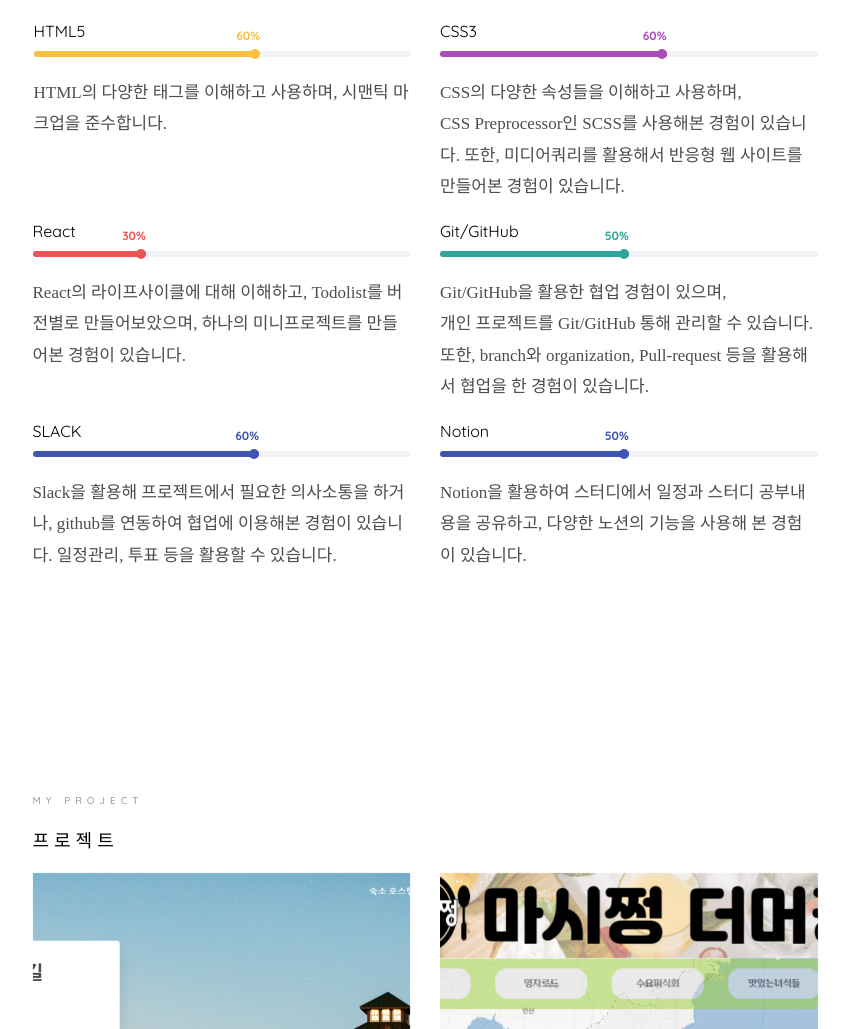
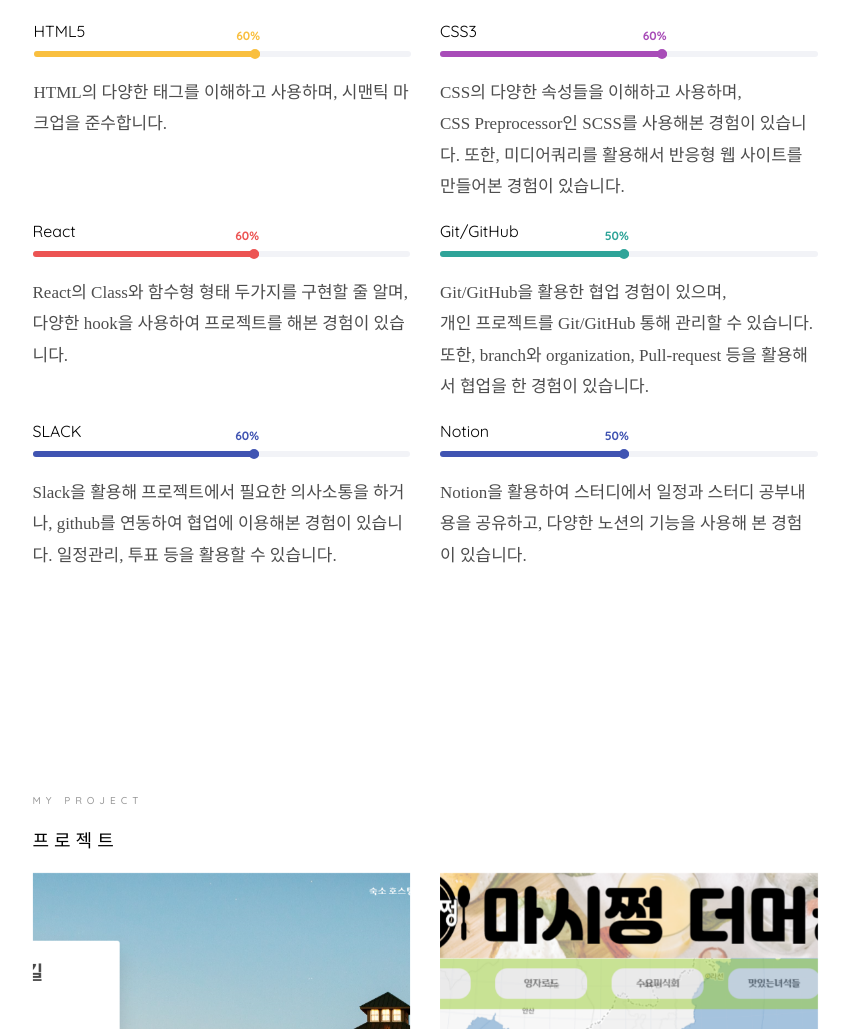
Before and after one commit to sunnykim91/sunnykim91.github.io, a plain HTML site: page index.html in a window 1280 px wide. Shown: the part 2205-3234 px from the top of the page, without its empty margins (365-1214 px from the left). Drawn offline with nearby package versions, Linux system fonts and the light colour scheme; files whose address does not match are found by name; a web font is replaced by a local one.

Commit message:
update react description

```diff
--- a/index.html
+++ b/index.html
@@ -234,12 +234,12 @@
 								<h3>React</h3>
 								<div class="progress">
 									<div class="progress-bar color-2" role="progressbar" aria-valuenow="60" aria-valuemin="0" aria-valuemax="100"
-										style="width:30%">
-										<span>30%</span>
+										style="width:60%">
+										<span>60%</span>
 									</div>
 								</div>
 							</div>
-							<span class="kopublight">React의 라이프사이클에 대해 이해하고, Todolist를 버전별로 만들어보았으며, 하나의 미니프로젝트를 만들어본 경험이 있습니다. </span>
+							<span class="kopublight">React의 Class와 함수형 형태 두가지를 구현할 줄 알며, 다양한 hook을 사용하여 프로젝트를 해본 경험이 있습니다.</span>
 						</div>
 						<div class="col-md-6 animate-box" data-animate-effect="fadeInLeft">
 							<div class="progress-wrap">
```
